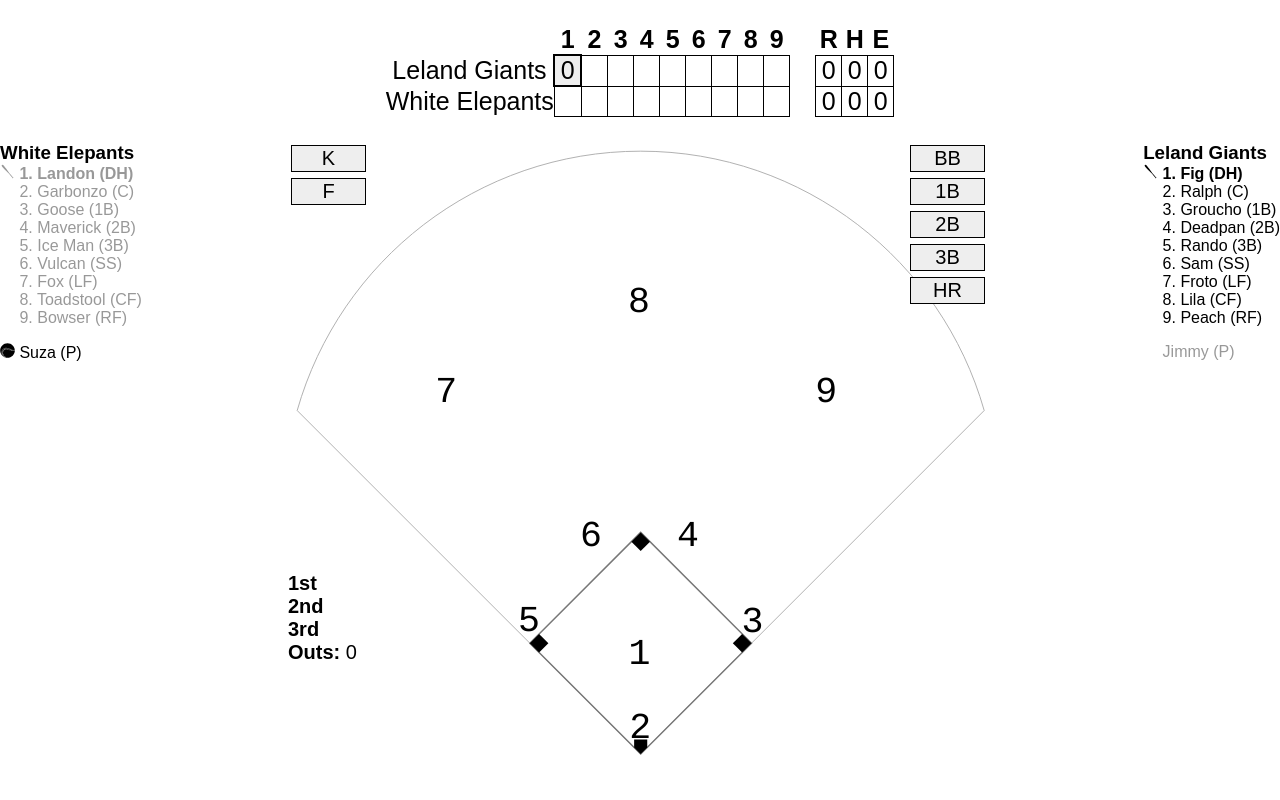
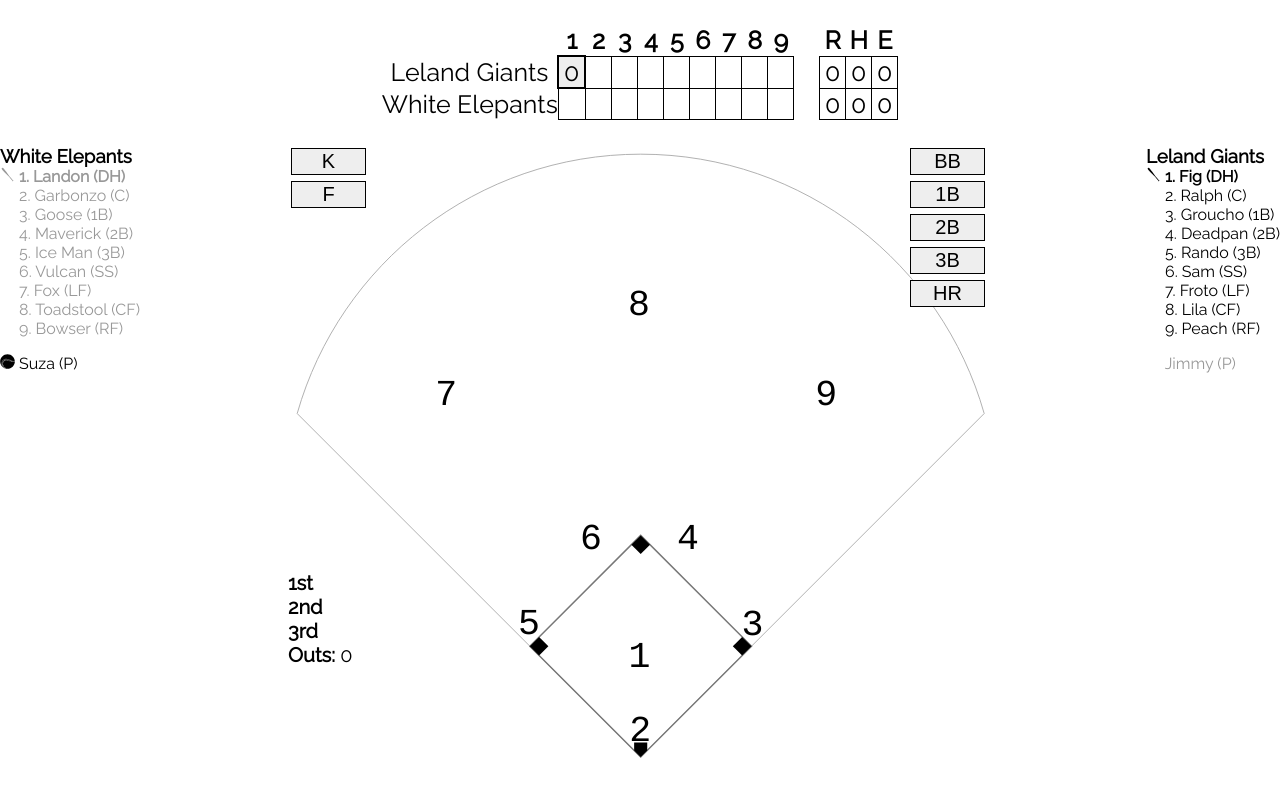
Before and after one commit to jdalt/baseball-pbp, a website: page public/index.html in a window 1280 px wide. Shown: the top 800 px of the page. Drawn offline with Linux system fonts and the light colour scheme.

Commit message:
add raleway as sweet sans serif font

```diff
--- a/public/style.css
+++ b/public/style.css
@@ -1,6 +1,8 @@
+@import url(http://fonts.googleapis.com/css?family=Raleway);
+
 html, body {
   margin: 0;
-  font-family: arial, sans-serif;
+  font-family: 'Raleway', sans-serif;
 }
 
 #game {
```
